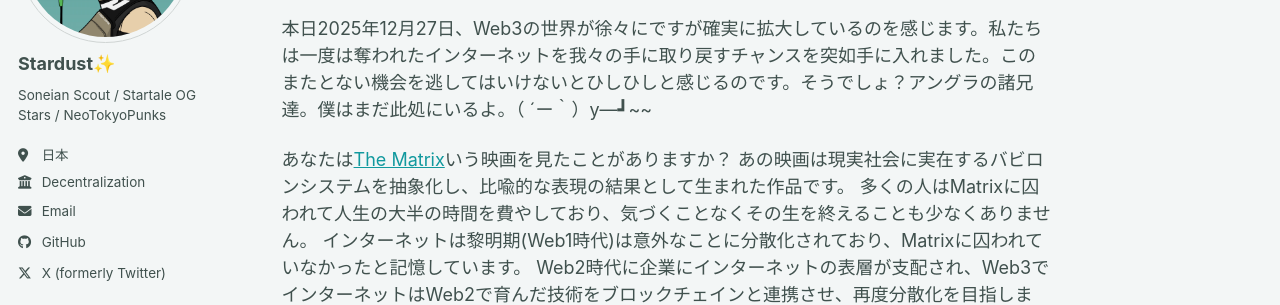
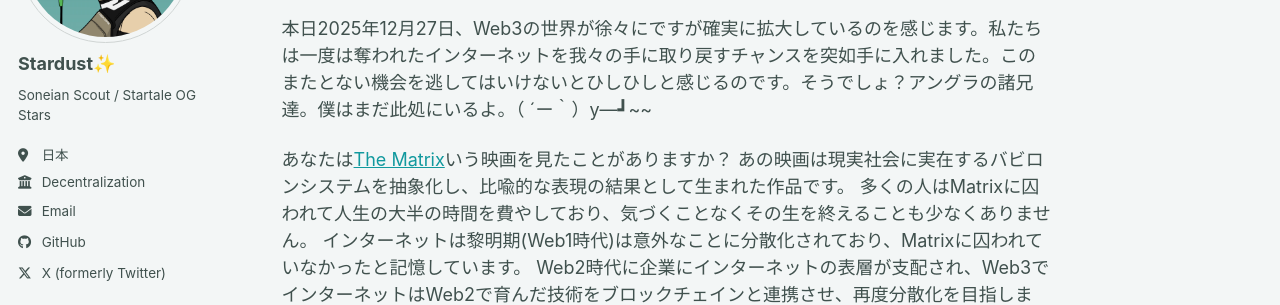
Before and after one commit to stardustdotbox/stardustdotbox.github.io, a Jekyll site: the page built from _pages/about.md, in a window 1280 px wide. Shown: the part 231-536 px from the top of the page. Built offline with Jekyll 4.4.1, drawn with Linux system fonts in a browser that asks for light colours; a script bundle is joined from its source files by our own code; library files that are not in the unit come from our copies.

Commit message:
Stardust✨のおもちゃ箱を作ってみたので語る

```diff
--- a/_config.yml
+++ b/_config.yml
@@ -26,7 +26,7 @@ author:
   avatar           : "stardust.jpg"
   name             : "Stardust✨"
   pronouns         : # example: "she/her"
-  bio              : "Soneian Scout / Startale OG Stars / NeoTokyoPunks"
+  bio              : "Soneian Scout / Startale OG Stars"
   location         : "日本"
   employer         : "Decentralization"
   uri              : # URL
```
